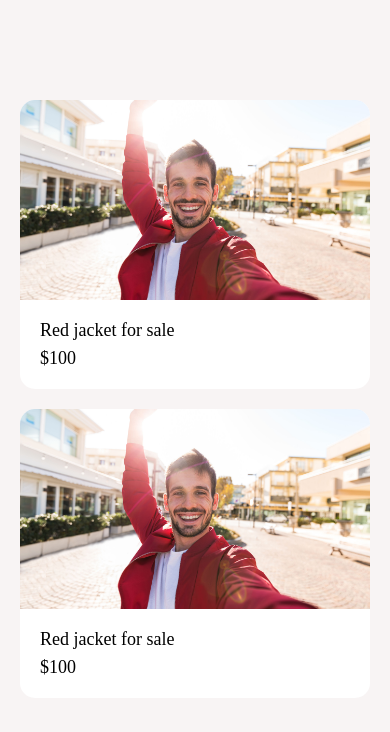
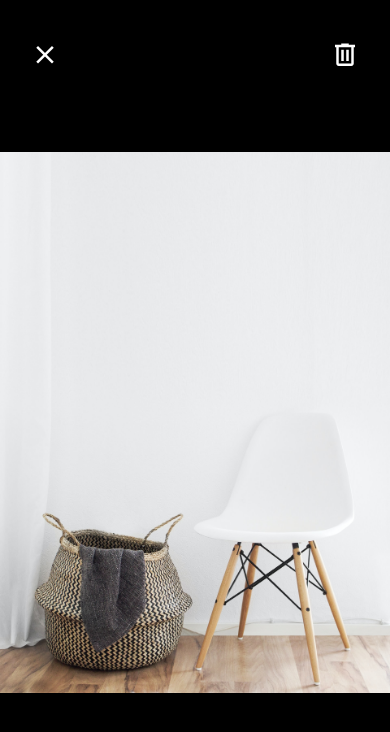
Before and after one commit to bhavishya2107/learn-react-native, a React Native app: screen / in a window 390 px wide. Shown: the top 732 px of the page. Built offline with nearby package versions, Linux system fonts and the light colour scheme.

Commit message:
made listDetails Screen

```diff
--- a/App.js
+++ b/App.js
@@ -10,24 +10,22 @@ import { MaterialCommunityIcons } from "@expo/vector-icons";
 import AppButton from "./app/assets/components/AppButton";
 import { handlePress } from "./app/assets/config/methods";
 import AppCard from "./app/assets/components/AppCard";
+import ListingDetailsScreen from "./app/assets/components/ListingDetailsScreen.js";
+
 export default function App() {
   return (
     // <WelcomeScreen onPress={handlePress} />
-    <View style={styles.mainView}>
-      <AppCard
-        title="Red jacket for sale"
-        subTitle="$100"
-        image={require("./app/assets/jacket.jpg")}
-      />
-      <AppCard
-        title="Red jacket for sale"
-        subTitle="$100"
-        image={require("./app/assets/jacket.jpg")}
-      />
-    </View>
+    // <View style={styles.mainView}>
+    //   <AppCard
+    //     title="Red jacket for sale"
+    //     subTitle="$100"
+    //     image={require("./app/assets/jacket.jpg")}
+    //   />
+    //   <ListingDetailsScreen title="Red Jacket for sale" subtitle="$100" />
+    // </View>
 
     // <FirstScreen />
-    // <ViewImageScreen />
+    <ViewImageScreen />
     // <View
     //   style={{
     //     flex: 1,
--- /dev/null
+++ b/app/assets/components/ListItem/index.js
@@ -0,0 +1,36 @@
+import React from "react";
+import { StyleSheet, Text, View, Image } from "react-native";
+import AppText from "../AppText";
+import colors from "../../config/colors";
+
+const ListItem = ({ title, subTitle, image }) => {
+  return (
+    <View style={styles.container}>
+      <Image style={styles.image} source={image} />
+      <View>
+        <AppText style={styles.title}>{title}</AppText>
+        <AppText style={styles.subTitle}>{subTitle}</AppText>
+      </View>
+    </View>
+  );
+};
+
+export default ListItem;
+
+const styles = StyleSheet.create({
+  container: {
+    flexDirection: "row",
+  },
+  image: {
+    width: 70,
+    height: 70,
+    borderRadius: 35,
+    marginRight: 10,
+  },
+  title: {
+    fontWeight: "700",
+  },
+  subTitle: {
+    color: colors.medium,
+  },
+});
--- /dev/null
+++ b/app/assets/components/ListingDetailsScreen.js/index.js
@@ -0,0 +1,56 @@
+import React from "react";
+import { StyleSheet, Text, View, Image } from "react-native";
+import colors from "../../config/colors";
+import AppText from "../AppText";
+import ListItem from "../ListItem";
+
+const ListingDetailsScreen = ({ title, subtitle }) => {
+  return (
+    <View style={styles.imageContainer}>
+      <Image
+        style={styles.image}
+        source={require("../../../assets/jacket.jpg")}
+      />
+      <View style={styles.textContainer}>
+        <AppText style={styles.title}>{title}</AppText>
+        <AppText style={styles.subtitle}>{subtitle}</AppText>
+        <View style={styles.userContainer}>
+          <ListItem
+            image={require("../../../assets/bhavishya.jpeg")}
+            title="Bhavishya Negi"
+            subTitle="5 listings"
+          />
+        </View>
+      </View>
+    </View>
+  );
+};
+
+export default ListingDetailsScreen;
+
+const styles = StyleSheet.create({
+  image: {
+    width: "100%",
+    height: 300,
+    backgroundColor: colors.dark,
+  },
+  imageContainer: {
+    marginVertical: 30,
+  },
+  textContainer: {
+    padding: 20,
+  },
+  title: {
+    fontSize: 24,
+    fontWeight: "bold",
+  },
+  subtitle: {
+    color: colors.secondary,
+    fontWeight: "bold",
+    fontSize: 20,
+    marginVertical: 10,
+  },
+  userContainer: {
+    marginVertical: 25,
+  },
+});
--- a/app/assets/config/colors.js
+++ b/app/assets/config/colors.js
@@ -3,4 +3,5 @@ export default {
   secondary: "#4ecdc4",
   dark: "#000",
   light: "#fff",
+  medium: "#6e6969",
 };
--- a/app/assets/screens/ViewImageScreen.js
+++ b/app/assets/screens/ViewImageScreen.js
@@ -1,12 +1,21 @@
 import React from "react";
 import { StyleSheet, Text, View, Image } from "react-native";
 import colors from "../config/colors";
+import { MaterialCommunityIcons } from "@expo/vector-icons";
 
 export default function ViewImageScreen() {
   return (
     <View style={styles.container}>
-      <View style={styles.closeIcon}></View>
-      <View style={styles.delIcon}></View>
+      <View style={styles.closeIcon}>
+        <MaterialCommunityIcons name="close" color={colors.light} size={30} />
+      </View>
+      <View style={styles.delIcon}>
+        <MaterialCommunityIcons
+          name="trash-can-outline"
+          color={colors.light}
+          size={30}
+        />
+      </View>
       <Image
         style={styles.chairImage}
         source={require("../../assets/chair.jpg")}
@@ -26,17 +35,17 @@ const styles = StyleSheet.create({
     height: "100%",
   },
   closeIcon: {
-    width: 50,
-    height: 50,
-    backgroundColor: colors.primary,
+    // width: 50,
+    // height: 50,
+    // backgroundColor: colors.primary,
     position: "absolute",
     top: 40,
     left: 30,
   },
   delIcon: {
-    width: 50,
-    height: 50,
-    backgroundColor: colors.secondary,
+    // width: 50,
+    // height: 50,
+    // backgroundColor: colors.secondary,
     position: "absolute",
     top: 40,
     right: 30,
```
Also changed, not shown: app/assets/bhavishya.jpeg (added).
